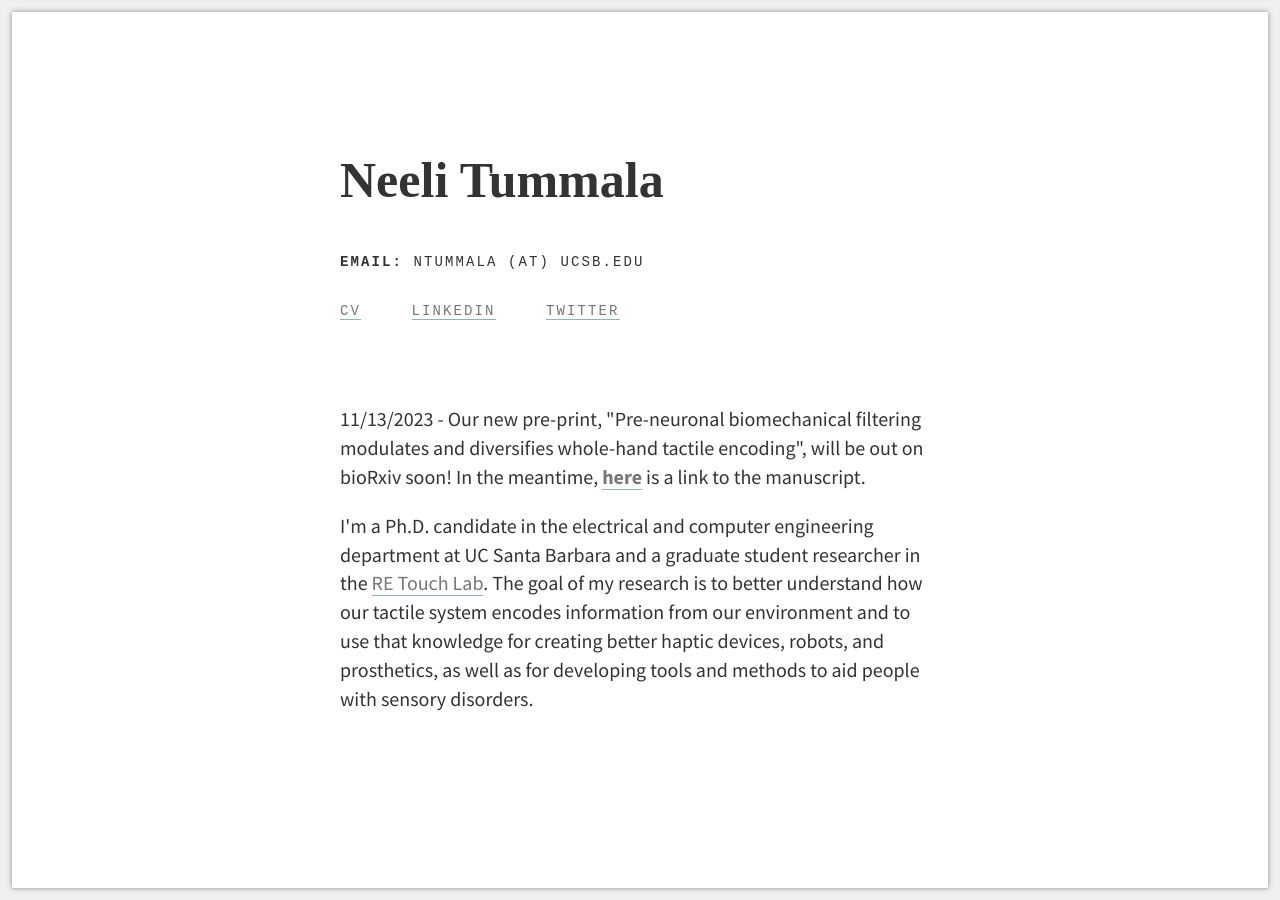
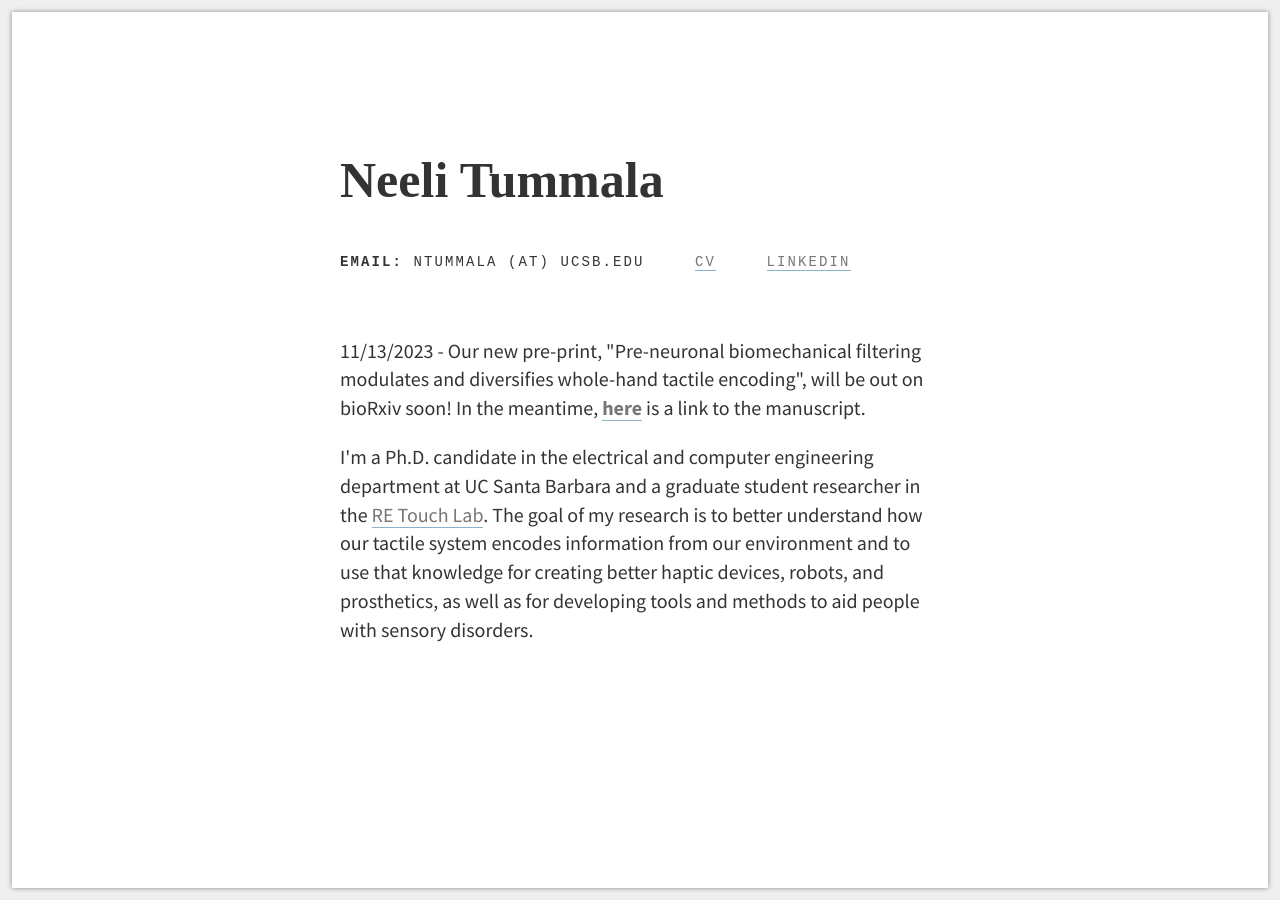
Before and after one commit to neelitummala/neelitummala.github.io, a Jekyll site: the page index.html, which Jekyll copies as it is, in a window 1280 px wide. Built offline with Jekyll 4.4.1, drawn with Linux system fonts in a browser that asks for light colours.

Commit message:
Removed twitter

```diff
--- a/index.html
+++ b/index.html
@@ -17,9 +17,8 @@
 
       <ul class="meta inline-list">
         <li><b>Email:</b> ntummala (at) ucsb.edu</li>
-        <p><li><a href="neelitummala.github.io/docs/CV_Neeli-Tummala.pdf" target="_blank">CV</a></li>
+        <li><a href="neelitummala.github.io/docs/CV_Neeli-Tummala.pdf" target="_blank">CV</a></li>
         <li><a href="http://linkedin.com/in/neeli-tummala" target="_blank">Linkedin</a></li>
-        <li><a href="https://twitter.com/neelitummala" target="_blank">Twitter</a></li></p>
       </ul>
     </footer>
 
```
